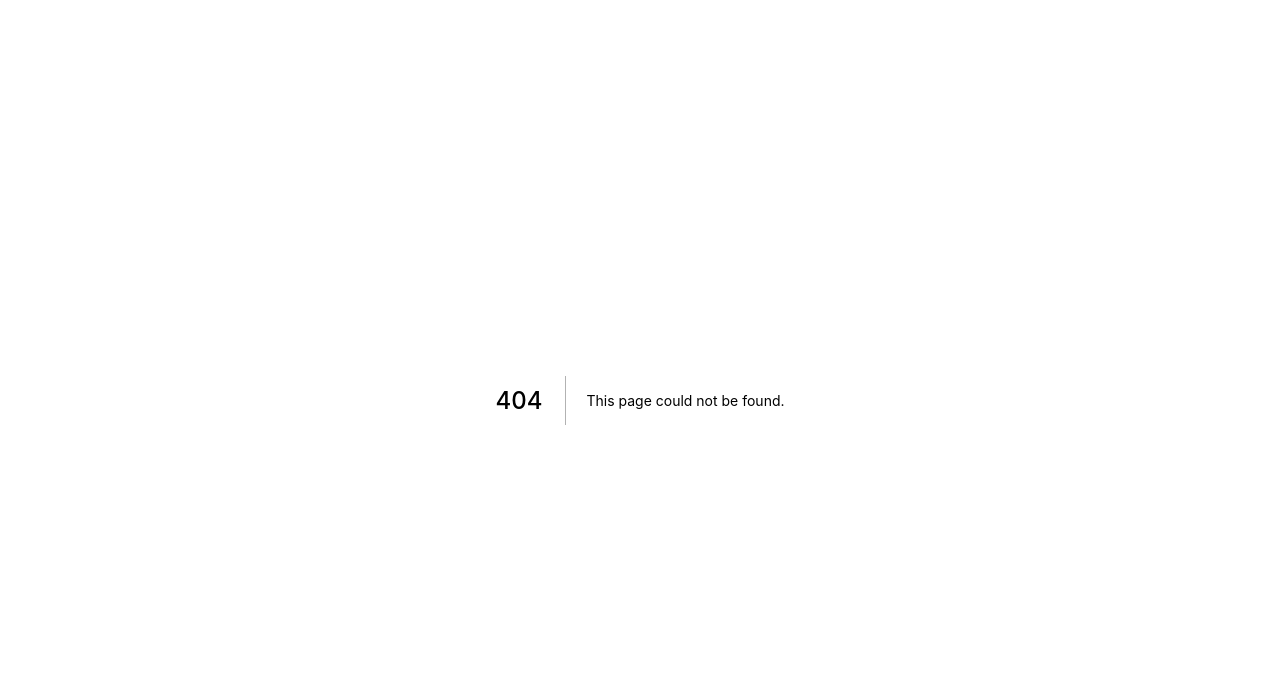
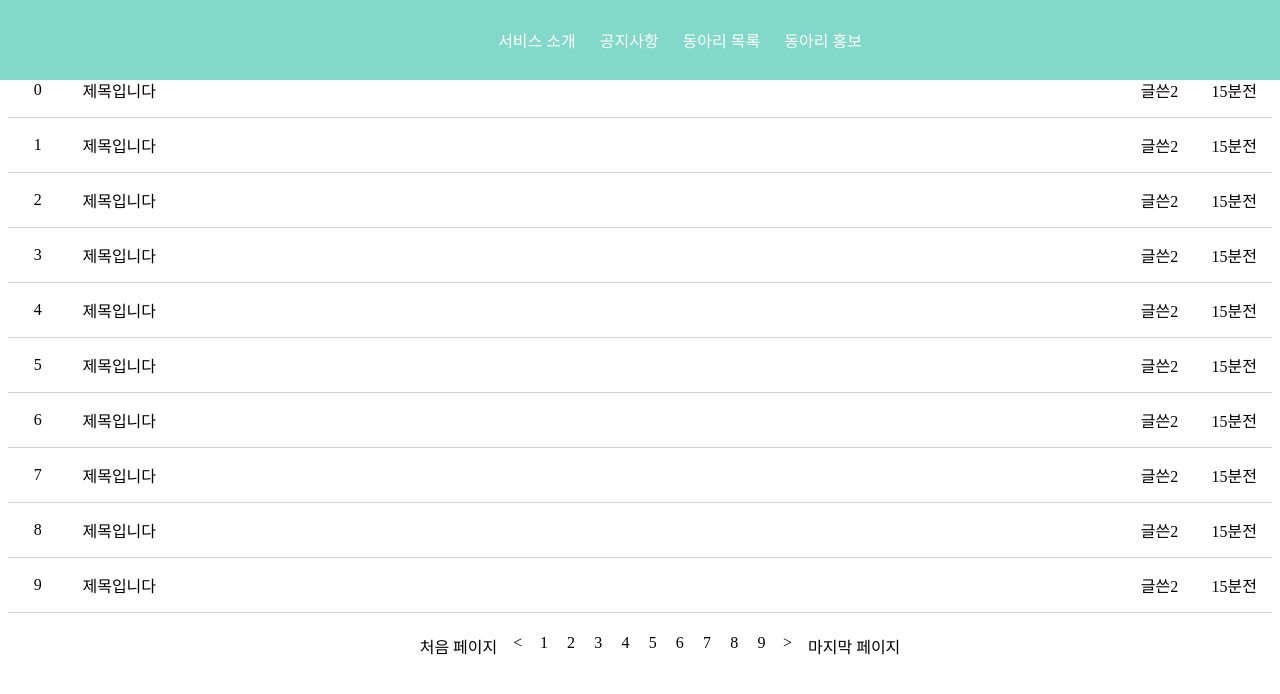
Before and after one commit to modern-agile-team/dongurami-front, a Next.js app: page /notice in a window 1280 px wide. Before the commit this address had no page. Shown: the top 694 px of the page. Built offline with nearby package versions, Linux system fonts and the light colour scheme.

Commit message:
Add(junsang/notice): notice 페이지 추가하고 Header, NoticeTable, NoticePagination 합치기

```diff
--- a/src/components/Notice/Notice.js
+++ b/src/components/Notice/Notice.js
@@ -1,9 +1,15 @@
+import Header from '../Common/Header';
 import NoticeTable from "./NoticeTable";
+import NoticePagination from './NoticePagination';
 
 function Notice() {
   return (
     <div>
-      <NoticeTable />
+      <Header />
+      <div>
+        <NoticeTable />
+        <NoticePagination />
+      </div>
     </div>
   );
 }
--- /dev/null
+++ b/src/pages/notice.js
@@ -0,0 +1,7 @@
+import Notice from "../components/Notice/Notice";
+
+function notice() {
+  return <Notice />
+}
+
+export default notice;
```
